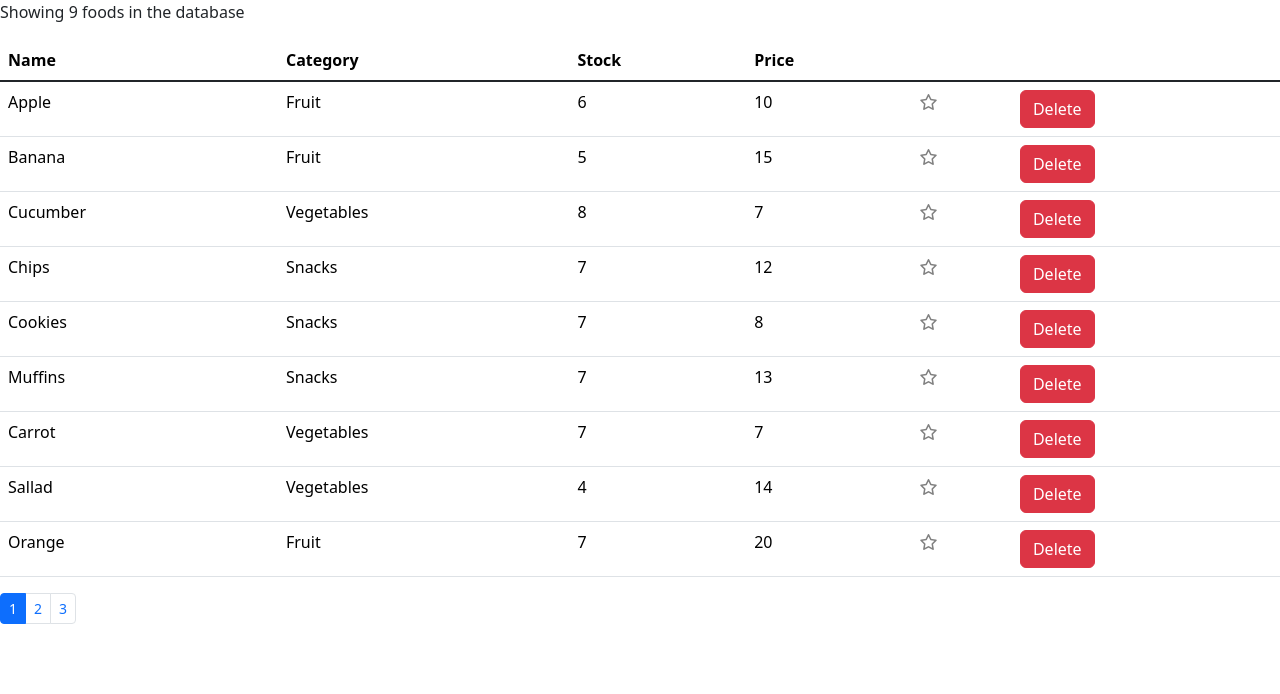
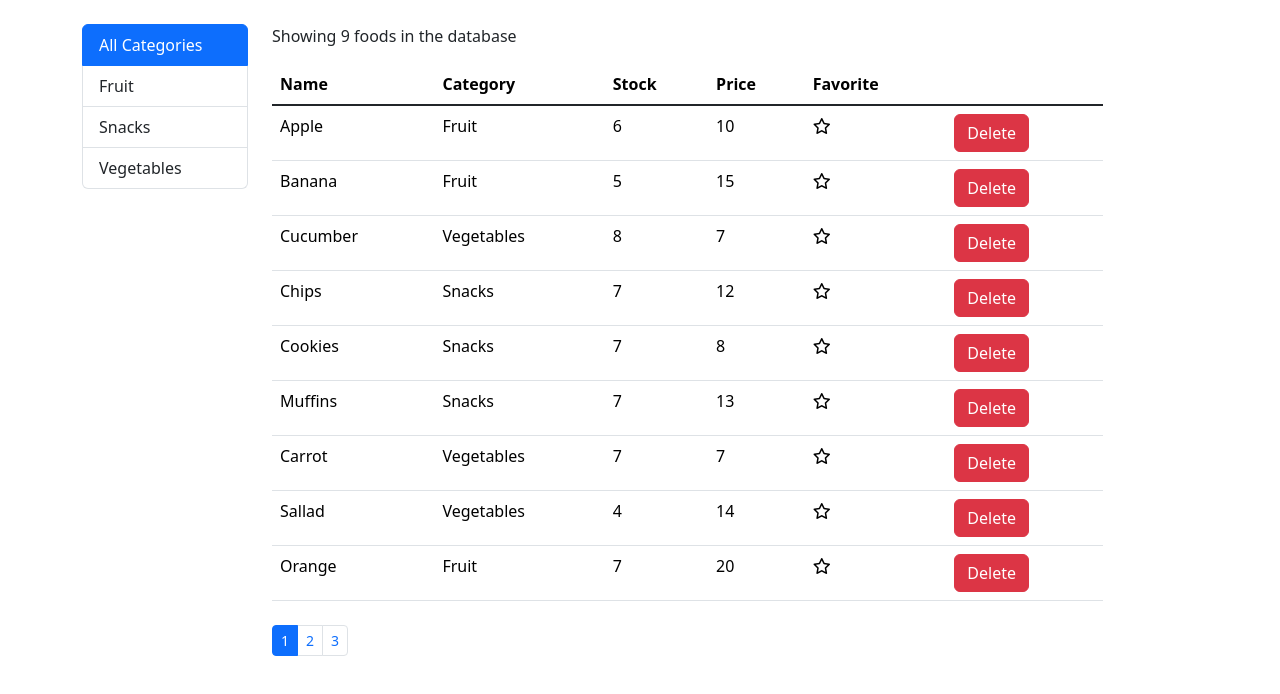
Before and after one commit to Kiankayan/intensive-foods-frontend-School-Project, a React (Vite) app in the folder intensive-foods/: page / in a window 1280 px wide. Shown: the top 694 px of the page. Built offline with nearby package versions, Linux system fonts and the light colour scheme.

Commit message:
added listgroup

```diff
--- a/intensive-foods/services/fakeFoodService.ts
+++ b/intensive-foods/services/fakeFoodService.ts
@@ -6,6 +6,7 @@ interface Food {
   category: Category;
   numberInStock: number;
   price: number;
+  isFavorite: boolean;
 }
 
 interface FoodFormData {
@@ -23,6 +24,7 @@ const foods: Food[] = [
     category: { _id: "5b21ca3eeb7f6fbccd471818", name: "Fruit" },
     numberInStock: 6,
     price: 10,
+    isFavorite: false,
   },
   {
     _id: "5b21ca3eeb7f6fbccd471816",
@@ -30,6 +32,7 @@ const foods: Food[] = [
     category: { _id: "5b21ca3eeb7f6fbccd471818", name: "Fruit" },
     numberInStock: 5,
     price: 15,
+    isFavorite: false,
   },
   {
     _id: "5b21ca3eeb7f6fbccd471817",
@@ -37,6 +40,7 @@ const foods: Food[] = [
     category: { _id: "5b21ca3eeb7f6fbccd471820", name: "Vegetables" },
     numberInStock: 8,
     price: 7,
+    isFavorite: false,
   },
   {
     _id: "5b21ca3eeb7f6fbccd471819",
@@ -44,6 +48,7 @@ const foods: Food[] = [
     category: { _id: "5b21ca3eeb7f6fbccd471814", name: "Snacks" },
     numberInStock: 7,
     price: 12,
+    isFavorite: false,
   },
   {
     _id: "5b21ca3eeb7f6fbccd47181a",
@@ -51,6 +56,7 @@ const foods: Food[] = [
     category: { _id: "5b21ca3eeb7f6fbccd471814", name: "Snacks" },
     numberInStock: 7,
     price: 8,
+    isFavorite: false,
   },
   {
     _id: "5b21ca3eeb7f6fbccd47181b",
@@ -58,6 +64,7 @@ const foods: Food[] = [
     category: { _id: "5b21ca3eeb7f6fbccd471814", name: "Snacks" },
     numberInStock: 7,
     price: 13,
+    isFavorite: false,
   },
   {
     _id: "5b21ca3eeb7f6fbccd47181e",
@@ -65,6 +72,7 @@ const foods: Food[] = [
     category: { _id: "5b21ca3eeb7f6fbccd471820", name: "Vegetables" },
     numberInStock: 7,
     price: 7,
+    isFavorite: false,
   },
   {
     _id: "5b21ca3eeb7f6fbccd47181f",
@@ -72,6 +80,7 @@ const foods: Food[] = [
     category: { _id: "5b21ca3eeb7f6fbccd471820", name: "Vegetables" },
     numberInStock: 4,
     price: 14,
+    isFavorite: false,
   },
   {
     _id: "5b21ca3eeb7f6fbccd471821",
@@ -79,6 +88,7 @@ const foods: Food[] = [
     category: { _id: "5b21ca3eeb7f6fbccd471818", name: "Fruit" },
     numberInStock: 7,
     price: 20,
+    isFavorite: false,
   },
 ];
 
@@ -106,6 +116,8 @@ export function saveFood(food: FoodFormData) {
 
   if (!foodInDb._id) {
     foodInDb._id = Date.now().toString();
+    foodInDb.isFavorite = false;
+
     foods.push(foodInDb);
   }
 
--- a/intensive-foods/src/App.tsx
+++ b/intensive-foods/src/App.tsx
@@ -1,7 +1,7 @@
-import Product from "./components/Product";
+import Foods from "./components/Foods";
 
-function App(): React.ReactElement {
-  return <Product />;
+function App() {
+  return <Foods />;
 }
 
 export default App;
--- a/intensive-foods/src/components/Favorite.tsx
+++ b/intensive-foods/src/components/Favorite.tsx
@@ -1,14 +1,16 @@
 interface Props {
-  isFavored: boolean;
-  onFavor(): void;
+  isFavorite: boolean;
+  onClick: () => void;
 }
 
-function Favorite({ isFavored, onFavor }: Props) {
+function Favorite({ isFavorite, onClick }: Props): React.ReactElement {
   return (
     <i
-      className={`clickable fa-heart fa-${isFavored ? "solid" : "regular"}`}
-      onClick={onFavor}
+      className={`fa-star fa-${isFavorite ? "solid" : "regular"}`}
+      onClick={onClick}
+      style={{ cursor: "pointer" }}
     />
   );
 }
+
 export default Favorite;
--- /dev/null
+++ b/intensive-foods/src/components/Foods.tsx
@@ -0,0 +1,125 @@
+import { useState } from "react";
+import { getFoods } from "../../services/fakeFoodService";
+import {
+  type Category,
+  getCategories,
+} from "../../services/fakeCategoryService";
+
+import Pagination from "./Pagination";
+import ListGroup from "./ListGroup";
+import Favorite from "./Favorite";
+
+const DEFAULT_CATEGORY: Category = {
+  _id: "",
+  name: "All Categories",
+};
+
+// Paginering
+
+// Börja med att skapa en Utility fil i src mappen som "Utils.ts". Utility functions eller helper functions är funktion som hjälper oss att åstadkomma saker men som är generella.
+
+export default function Foods() {
+  const [foods, setFoods] = useState(getFoods());
+
+  const [selectedPage, setSelectedPage] = useState(1);
+
+  const [selectedCategory, setSelectedCategory] = useState(DEFAULT_CATEGORY);
+
+  function handleDelete(id: string) {
+    const newFoods = foods.filter((food) => food._id !== id);
+
+    setFoods(newFoods);
+  }
+
+  function handleFavor(id: string) {
+    const updatedFoods = foods.map((food) => {
+      if (food._id === id) {
+        return {
+          ...food,
+          isFavorite: !food.isFavorite,
+        };
+      }
+
+      return food;
+    });
+
+    setFoods(updatedFoods);
+  }
+
+  return (
+    <div className="container mt-4">
+      <div className="row">
+        <div className="col-2">
+          <ListGroup
+            items={[DEFAULT_CATEGORY, ...getCategories()]}
+            selectedItem={selectedCategory}
+            onSelectItem={(category: Category) => setSelectedCategory(category)}
+          />
+        </div>
+
+        <div className="col-9">
+          {foods.length === 0 ? (
+            <p>There are no foods in the database</p>
+          ) : (
+            <p>Showing {foods.length} foods in the database</p>
+          )}
+
+          {foods.length > 0 && (
+            <table className="table">
+              <thead>
+                <tr>
+                  <th>Name</th>
+                  <th>Category</th>
+                  <th>Stock</th>
+                  <th>Price</th>
+                  <th>Favorite</th>
+                  <th></th>
+                </tr>
+              </thead>
+
+              <tbody className="table-group-divider">
+                {foods.map((food) => (
+                  <tr key={food._id}>
+                    <td>{food.name}</td>
+
+                    <td>{food.category.name}</td>
+
+                    <td>{food.numberInStock}</td>
+
+                    <td>{food.price}</td>
+
+                    <td>
+                      <Favorite
+                        isFavorite={food.isFavorite}
+                        onClick={() => handleFavor(food._id)}
+                      />
+                    </td>
+
+                    <td>
+                      <button
+                        type="button"
+                        className="btn btn-danger"
+                        onClick={() => handleDelete(food._id)}
+                      >
+                        Delete
+                      </button>
+                    </td>
+                  </tr>
+                ))}
+              </tbody>
+            </table>
+          )}
+
+          <div className="mt-4">
+            <Pagination
+              totalCount={foods.length}
+              pageSize={4}
+              selectedPage={selectedPage}
+              setSelectedPage={setSelectedPage}
+            />
+          </div>
+        </div>
+      </div>
+    </div>
+  );
+}
--- /dev/null
+++ b/intensive-foods/src/components/ListGroup.tsx
@@ -0,0 +1,32 @@
+import { type Category } from "../../services/fakeCategoryService";
+
+interface Props {
+  items: Category[];
+  selectedItem: Category;
+  onSelectItem: (item: Category) => void;
+}
+
+function ListGroup({
+  items,
+  selectedItem,
+  onSelectItem,
+}: Props): React.ReactElement {
+  return (
+    <div className="list-group">
+      {items.map((item) => (
+        <button
+          key={item._id}
+          type="button"
+          className={`list-group-item list-group-item-action ${
+            selectedItem._id === item._id ? "active" : ""
+          }`}
+          onClick={() => onSelectItem(item)}
+        >
+          {item.name}
+        </button>
+      ))}
+    </div>
+  );
+}
+
+export default ListGroup;
--- a/intensive-foods/src/components/Pagination.tsx
+++ b/intensive-foods/src/components/Pagination.tsx
@@ -1,30 +1,39 @@
-import { useState } from "react";
+import { range } from "../utils";
+interface Props {
+  totalCount: number;
+  pageSize: number;
+  selectedPage: number;
+  setSelectedPage: (page: number) => void;
+}
 
-function Pagination(): React.ReactElement {
-  const [currentPage, setCurrentPage] = useState(1);
+function Pagination({
+  totalCount,
+  pageSize,
+  selectedPage,
+  setSelectedPage,
+}: Props) {
+  const pagesCount = Math.ceil(totalCount / pageSize);
+
+  const pages = range(1, pagesCount);
+
+  if (pagesCount === 1) return null;
 
   return (
     <nav aria-label="Pagination">
       <ul className="pagination pagination-sm">
-        <li className={currentPage === 1 ? "page-item active" : "page-item"}>
-          <button className="page-link" onClick={() => setCurrentPage(1)}>
-            1
-          </button>
-        </li>
-
-        <li className={currentPage === 2 ? "page-item active" : "page-item"}>
-          <button className="page-link" onClick={() => setCurrentPage(2)}>
-            2
-          </button>
-        </li>
-
-        <li className={currentPage === 3 ? "page-item active" : "page-item"}>
-          <button className="page-link" onClick={() => setCurrentPage(3)}>
-            3
-          </button>
-        </li>
+        {pages.map((page) => (
+          <li
+            key={page}
+            className={selectedPage === page ? "page-item active" : "page-item"}
+          >
+            <button className="page-link" onClick={() => setSelectedPage(page)}>
+              {page}
+            </button>
+          </li>
+        ))}
       </ul>
     </nav>
   );
 }
+
 export default Pagination;
--- a/intensive-foods/src/components/Product.tsx
+++ b/intensive-foods/src/components/Product.tsx
@@ -1,6 +1,7 @@
 import { useEffect, useState } from "react";
 import { getFoods } from "../../services/fakeFoodService";
 import Pagination from "./Pagination";
+import ListGroup from "./ListGroup";
 
 interface Category {
   _id: string;
@@ -44,6 +45,13 @@ function Product(): React.ReactElement {
   };
 
   return (
+    <div className="container mt-4">
+      <div className="row">
+        <div className="col-2">
+          <ListGroup />
+        </div>
+
+        <div className="col-9">
           <div>
             {foods.length === 0 ? (
               <p>There are no foods in the database</p>
@@ -97,8 +105,12 @@ function Product(): React.ReactElement {
                 </tbody>
               </table>
             )}
-      <div className="mt-3">
+
+            <div className="mt-4">
               <Pagination />
+            </div>
+          </div>
+        </div>
       </div>
     </div>
   );
--- /dev/null
+++ b/intensive-foods/src/utils.ts
@@ -0,0 +1,9 @@
+export function range(startNumber: number, endNumber: number): number[] {
+  let array: number[] = [];
+
+  for (let count = startNumber; count <= endNumber; count++) {
+    array.push(count);
+  }
+
+  return array;
+}
```
Lines whose indentation alone changed are shown as unchanged.
